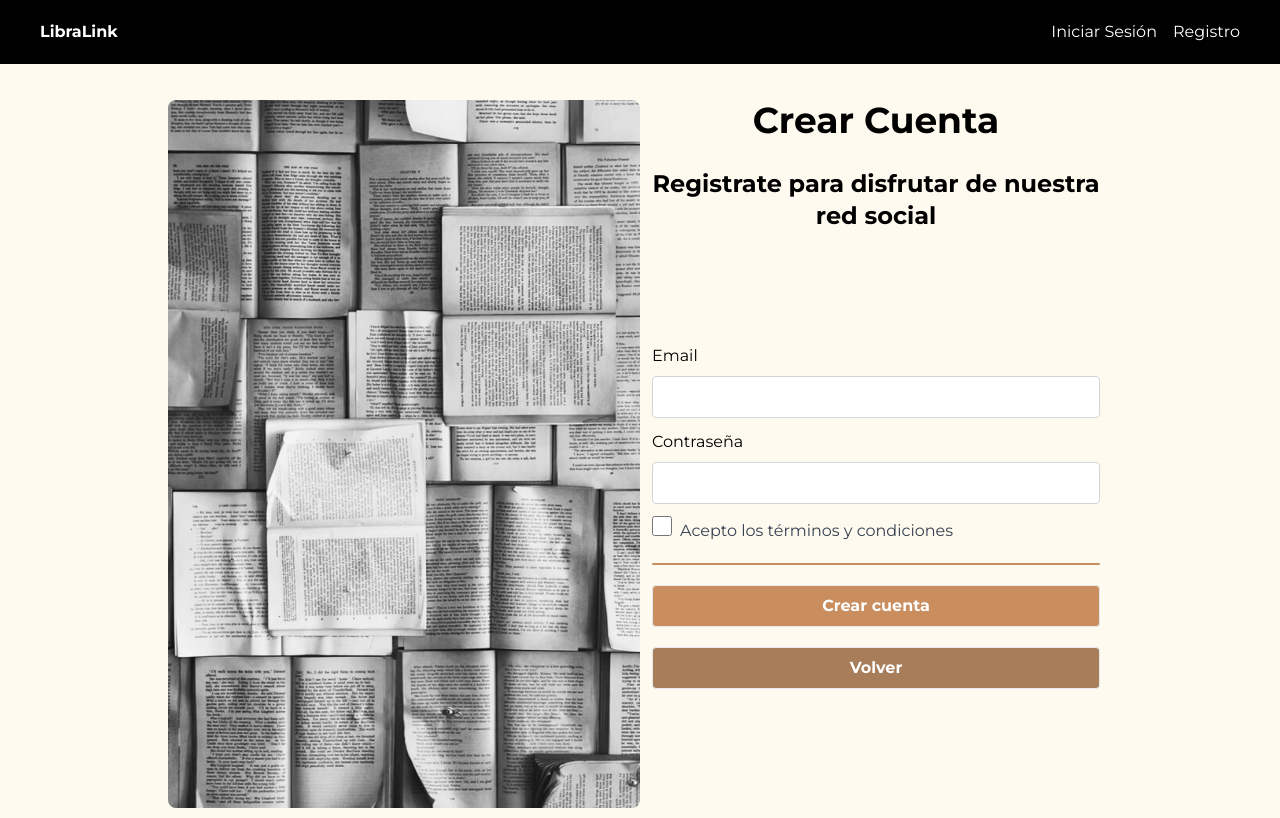
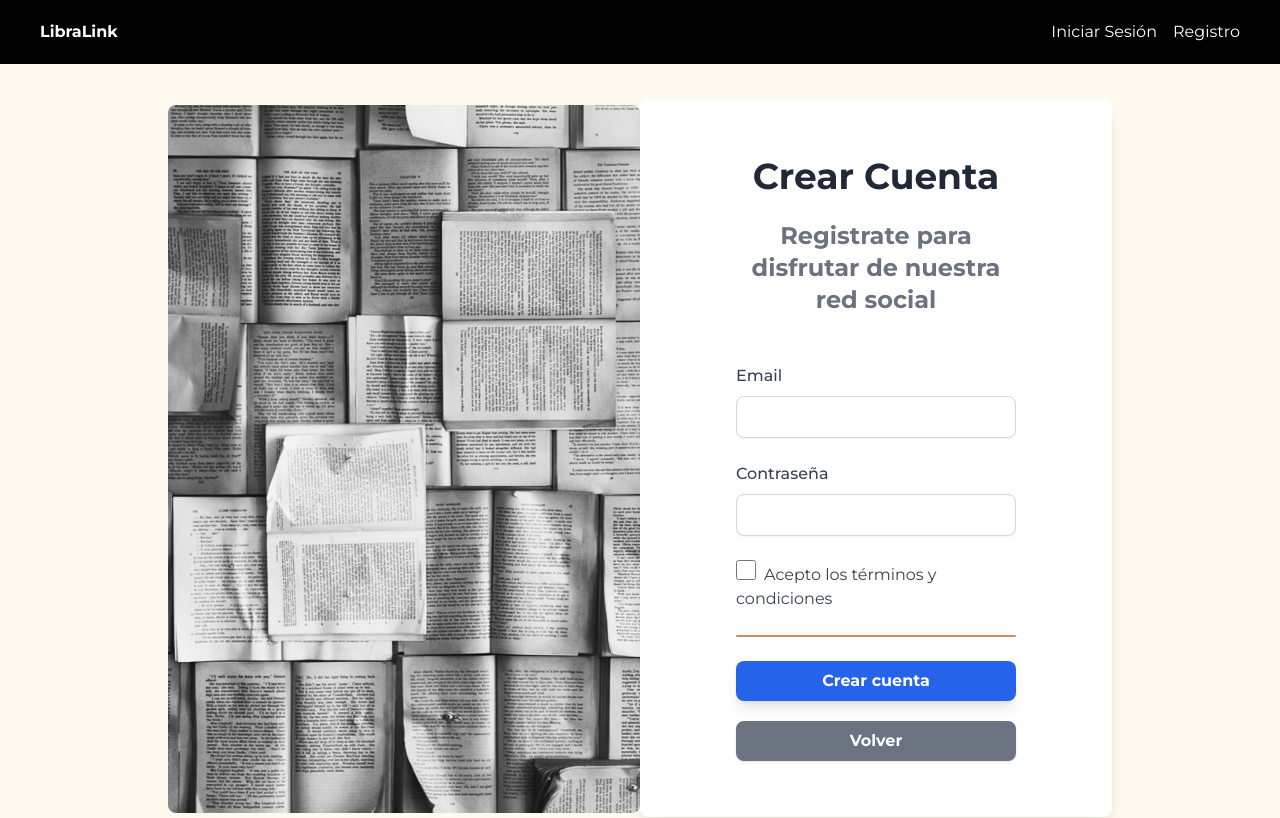
Before and after one commit to mArchilli/social-network, a Vue app: page /#/registro in a window 1280 px wide. Shown: the top 818 px of the page. Built offline with nearby package versions, Linux system fonts and the light colour scheme; no server answers.

Commit message:
cambios en estilos

```diff
--- a/package.json
+++ b/package.json
@@ -9,6 +9,7 @@
     "preview": "vite preview"
   },
   "dependencies": {
+    "@tailwindcss/line-clamp": "^0.4.4",
     "firebase": "^10.12.0",
     "vue": "^3.4.21",
     "vue-router": "^4.3.2"
--- a/src/App.vue
+++ b/src/App.vue
@@ -101,8 +101,8 @@ export default {
       <router-view />
     </main>
 
-    <footer class="flex items-center justify-center text-white h-footer bg-slate-900">
-      <p>Copiright &copy; LibraLink 2024</p>
+    <footer class="flex items-center justify-center text-white h-footer bg-black">
+      <p>Copyright &copy; LibraLink 2024</p>
     </footer>
 
   </div>
--- a/src/components/LinkUser.vue
+++ b/src/components/LinkUser.vue
@@ -1,6 +1,6 @@
 <template>
   <button
-    class="mb-4 text-[#ca8e5e] hover:underline hover:text-[#a87049] transition duration-200 ease-in-out focus:outline-none"
+    class="text-[#ca8e5e] hover:underline hover:text-[#a87049] transition duration-200 ease-in-out focus:outline-none"
   >
     <slot></slot>
   </button>
--- a/src/components/Skeleton.vue
+++ b/src/components/Skeleton.vue
@@ -5,20 +5,38 @@ export default {
 </script>
 
 <template>
-    <div role="status" class="space-y-8 animate-pulse md:space-y-0 md:space-x-8 rtl:space-x-reverse md:flex md:items-center">
-      <div class="w-full">
-        <div class="h-2.5 bg-beige-dark rounded-full dark:bg-gray-700 max-w-[520px] mb-2.5"></div>
-        <div class="h-2 bg-beige-dark rounded-full dark:bg-gray-700 max-w-[480px] mb-2.5"></div>
-        <div class="h-2 bg-beige-dark rounded-full dark:bg-gray-700 max-w-[580px] mb-2.5"></div>
-        <div class="h-2 bg-beige-dark rounded-full dark:bg-gray-700 max-w-[460px] mb-2.5"></div>
-        <div class="h-2 bg-beige-dark rounded-full dark:bg-gray-700 max-w-[470px]"></div>
+  <div role="status" class="space-y-8 flex flex-col justify-center animate-pulse">
+
+    <!-- Skeleton para el Post -->
+    <div class="max-w-[470px] w-full border rounded-lg overflow-hidden shadow-lg mx-auto">
+
+      <!-- Imagen del Post -->
+      <div class="relative">
+        <div class="w-full h-80 bg-beige-dark rounded-t-lg"></div>
       </div>
-      <div class="flex items-center justify-center w-full h-48 bg-beige-dark rounded sm:w-96 dark:bg-gray-700">
-        <svg class="w-10 h-10 text-gray-200 dark:text-gray-600" aria-hidden="true" xmlns="http://www.w3.org/2000/svg" fill="currentColor" viewBox="0 0 20 18">
-          <path d="M18 0H2a2 2 0 0 0-2 2v14a2 2 0 0 0 2 2h16a2 2 0 0 0 2-2V2a2 2 0 0 0-2-2Zm-5.5 4a1.5 1.5 0 1 1 0 3 1.5 1.5 0 0 1 0-3Zm4.376 10.481A1 1 0 0 1 16 15H4a1 1 0 0 1-.895-1.447l3.5-7A1 1 0 0 1 7.468 6a.965.965 0 0 1 .9.5l2.775 4.757 1.546-1.887a1 1 0 0 1 1.618.1l2.541 4a1 1 0 0 1 .028 1.011Z"/>
-        </svg>
+
+      <!-- Contenido del Post -->
+      <div class="p-6 flex flex-col">
+        <!-- Header: Título y Usuario -->
+        <div class="mb-4">
+          <div class="h-4 bg-beige-dark rounded-full dark:bg-gray-700 max-w-[300px] mb-2"></div> <!-- Título -->
+          <div class="flex items-center text-gray-500 text-sm">
+            <div class="h-3 bg-beige-dark rounded-full dark:bg-gray-700 max-w-[150px] mb-1 mr-2"></div> <!-- Usuario -->
+            <span class="text-gray-400">•</span>
+            <div class="h-3 bg-beige-dark rounded-full dark:bg-gray-700 max-w-[100px] mb-1 ml-2"></div> <!-- Fecha -->
           </div>
-      <span class="sr-only">Loading...</span>
+        </div>
+
+        <!-- Contenido del Post -->
+        <div class="h-2.5 bg-beige-dark rounded-full dark:bg-gray-700 max-w-[460px] mb-3"></div> <!-- Contenido -->
+        <div class="h-2.5 bg-beige-dark rounded-full dark:bg-gray-700 max-w-[470px] mb-3"></div> <!-- Contenido -->
+        <div class="h-2.5 bg-beige-dark rounded-full dark:bg-gray-700 max-w-[480px] mb-3"></div> <!-- Contenido -->
+
+        <!-- Botón "Ver más" -->
+        <div class="h-10 bg-beige-dark rounded-full dark:bg-gray-700 max-w-[150px] mt-4"></div>
+      </div>
+    </div>
+
   </div>
 </template>
 
--- a/src/pages/Login.vue
+++ b/src/pages/Login.vue
@@ -50,7 +50,7 @@ export default {
     </div>
 
     <!-- Sección de Login -->
-    <div class="w-full lg:w-1/2 px-6 md:px-12 lg:px-24 py-10 md:py-16 lg:py-24 flex flex-col justify-center bg-white shadow-lg rounded-lg lg:mb-0 mb-6">
+    <div class="w-full lg:w-1/2 px-6 md:px-12 lg:px-24 py-10 md:py-24 flex flex-col justify-center bg-white shadow-lg rounded-lg lg:mb-0 mb-6">
       <MainH1 class="text-center text-3xl font-bold text-gray-800">Iniciar sesión</MainH1>
       <MainH2 class="text-center mt-2 text-gray-500">Bienvenido a LibraLink</MainH2>
 
@@ -86,7 +86,7 @@ export default {
         </Button>
 
         <router-link to="/registro">
-          <ButtonSecondary class="w-full py-2 mt-5 bg-gray-100 text-black rounded-lg shadow hover:bg-gray-200 transition duration-200">
+          <ButtonSecondary class="w-full py-2 mt-5 bg-gray-500 text-black rounded-lg shadow hover:bg-gray-200 transition duration-200">
             Registrarse
           </ButtonSecondary>
         </router-link>
--- a/src/pages/Posts.vue
+++ b/src/pages/Posts.vue
@@ -87,17 +87,17 @@ export default {
 
 <template>
   <div>
-    <div class="flex flex-col mb-10 sm:flex-row">
+    <div class="flex flex-col sm:flex-row">
       <div class="w-full sm:w-3/4">
-        <MainH1>Feed</MainH1>
+        <MainH1>Inicio</MainH1>
       </div>
       <div class="w-full sm:w-1/4">
-        <Button class="mb-4"><router-link to="/crear-post">Crear nuevo post</router-link></Button>
+        <Button><router-link to="/crear-post">Crear nuevo post</router-link></Button>
       </div>
     </div>
 
     <div class="w-full mb-10">
-        <Divider></Divider>
+      <Divider></Divider>
     </div>
 
     <!-- Mostrar mensaje de éxito si existe -->
@@ -106,42 +106,68 @@ export default {
     </div>
 
     <div v-if="loading">
-      <div v-for="post in 5" :key="post.id" class="mb-8">
+      <div v-for="n in 3" :key="n" class="mb-8">
         <Skeleton></Skeleton>
       </div>
     </div>
 
-    <div v-else>
-      <div v-for="post in truncatedPosts" :key="post.id">
-        <div class="flex flex-col mb-10 md:flex-row">
-          <div class="w-full md:w-2/4">
-            <MainH2>{{ post.title }}</MainH2>
-            <LinkUser @click="verUsuario(post.user_id)"> {{ post.email }}</LinkUser>
-            <p class="mr-2">{{ post.content }}</p>
+    <!-- Mostrar los posts si ya están cargados -->
+    <div v-else-if="posts.length > 0">
+      <div class="grid grid-cols-1 sm:grid-cols-2 gap-8">
+        <div
+          v-for="post in posts"
+          :key="post.id"
+          class="max-w-[470px] w-full border rounded-lg overflow-hidden shadow-lg hover:shadow-xl transition-shadow duration-200 mx-auto"
+        >
+          <!-- Imagen del Post -->
+          <div class="relative">
+            <img
+              v-if="post.image_url"
+              :src="post.image_url"
+              :alt="post.title"
+              class="w-full h-80 object-cover rounded-t-lg transition-transform duration-200 transform hover:scale-105"
+            >
+          </div>
 
-            <!-- Contenedor de la imagen para dispositivos móviles -->
-            <div class="image-container md:hidden">
-              <img v-if="post.image_url" class="rounded w-full my-5" :alt="post.title" :src="post.image_url">
+          <!-- Contenido del Post -->
+          <div class="p-6 flex flex-col">
+            <!-- Título y Datos del Usuario -->
+            <div class="mb-4">
+              <MainH2 class="text-2xl font-bold mb-1">{{ post.title }}</MainH2>
+              <div class="flex items-center text-gray-500 text-sm">
+                <LinkUser @click="verUsuario(post.user_id)" class="mr-2 hover:underline">
+                  {{ post.email }}
+                </LinkUser>
+                <span class="text-gray-400">•</span>
+                <span class="ml-2">{{ formatDate(post.created_at) }}</span>
+              </div>
             </div>
 
-            <Button @click="verPost(post.id)" class="w-full md:mt-36 md:w-1/4">Ver más</Button>
-            <div class="mt-3">
-              <p class="text-gray-600">{{ formatDate(post.created_at) }}</p>
+            <!-- Texto del Post -->
+            <p class="text-gray-700 mb-6 leading-relaxed line-clamp-3">
+              {{ (post.content) }}
+            </p>
+
+            <!-- Botón para ver más -->
+            <div class="mt-auto">
+              <Button @click="verPost(post.id)" class="w-full text-white transition-transform duration-200 transform hover:scale-105">
+                Ver más
+              </Button>
             </div>
           </div>
-          <div class="hidden w-full md:w-2/4 md:block">
-            <!-- Renderizar imagen solo en dispositivos de pantalla grande -->
-            <img v-if="post.image_url" class="rounded h-72" :alt="post.title" :src="post.image_url">
-          </div>
-        </div>
-
-        <div class="w-full mb-10">
-            <Divider></Divider>
         </div>
       </div>
     </div>
+
+    <!-- Mensaje si no hay posts -->
+    <div v-else>
+      <p class="py-4">No tienes posteos aún.</p>
+      <Button><router-link to="/crear-post">Crear nuevo post</router-link></Button>
+    </div>
   </div>
 </template>
+
+
 
 <style scoped>
 .success-message {
--- a/src/pages/Profile.vue
+++ b/src/pages/Profile.vue
@@ -6,6 +6,7 @@ import Skeleton from '../components/Skeleton.vue';
 import LinkUser from '../components/LinkUser.vue';
 import { getPostsByUser } from '../services/post';
 import { getAuth, onAuthStateChanged } from "firebase/auth";
+import Divider from '../components/Divider.vue';
 
 export default {
   name: 'Profile',
@@ -90,9 +91,13 @@ export default {
       </div>
     </div>
 
+    <div class="w-full mb-10">
+      <Divider></Divider>
+    </div>
+
     <!-- Carga de posts -->
     <div v-if="loading">
-      <div v-for="post in 3" :key="post.id" class="mb-8">
+      <div v-for="n in 3" :key="n" class="mb-8">
         <Skeleton></Skeleton>
       </div>
     </div>
@@ -106,26 +111,44 @@ export default {
 
         <!-- Lista de posteos -->
         <MainH2 class="mt-10">Mis posteos</MainH2>
-        <div v-for="post in posts" :key="post.id">
-          <div class="flex flex-col mb-10 md:flex-row">
-            <div class="w-full md:w-2/4">
-              <MainH2>{{ post.title }}</MainH2>
-              <LinkUser @click="verUsuario(post.user_id)"> {{ post.email }}</LinkUser>
-              <p class="mx-2">{{ truncateContent(post.content) }}</p>
+        <div class="grid grid-cols-1 sm:grid-cols-2 gap-8">
+          <div v-for="post in posts" :key="post.id" class="max-w-[470px] w-full border rounded-lg overflow-hidden shadow-lg hover:shadow-xl transition-shadow duration-200 mx-auto">
 
-              <!-- Contenedor de la imagen para dispositivos móviles -->
-              <div class="image-container md:hidden">
-                <img v-if="post.image_url" class="rounded w-full my-5" :alt="post.title" :src="post.image_url">
+            <!-- Post Image -->
+            <div class="relative">
+              <img
+                v-if="post.image_url"
+                :src="post.image_url"
+                :alt="post.title"
+                class="w-full h-80 object-cover rounded-t-lg transition-transform duration-200 transform hover:scale-105"
+              >
+            </div>
+
+            <!-- Post Content -->
+            <div class="p-6 flex flex-col">
+              <!-- Header: Title and User Information -->
+              <div class="mb-4">
+                <MainH2 class="text-2xl font-bold mb-1">{{ post.title }}</MainH2>
+                <div class="flex items-center text-gray-500 text-sm">
+                  <LinkUser @click="verUsuario(post.user_id)" class="mr-2 hover:underline">
+                    {{ post.email }}
+                  </LinkUser>
+                  <span class="text-gray-400">•</span>
+                  <span class="ml-2">{{ formatDate(post.created_at) }}</span>
+                </div>
               </div>
 
-              <Button @click="verPost(post.id)" class="w-full md:mt-36 md:w-1/4">Ver más</Button>
-              <div class="mt-3">
-                <p class="text-gray-600">{{ formatDate(post.created_at) }}</p>
+              <!-- Post Content Text -->
+              <p class="text-gray-700 mb-6 leading-relaxed">
+                {{ truncateContent(post.content) }}
+              </p>
+
+              <!-- Footer with Button -->
+              <div class="mt-auto">
+                <Button @click="verPost(post.id)" class="w-full text-white transition-transform duration-200 transform hover:scale-105">
+                  Ver más
+                </Button>
               </div>
-            </div>
-            <div class="hidden w-full md:w-2/4 md:block">
-              <!-- Renderizar imagen solo en dispositivos de pantalla grande -->
-              <img v-if="post.image_url" class="rounded h-72" :alt="post.title" :src="post.image_url">
             </div>
           </div>
         </div>
@@ -139,6 +162,8 @@ export default {
     </div>
   </div>
 </template>
+
+
 
 <style scoped>
 .success-message {
--- a/src/pages/Register.vue
+++ b/src/pages/Register.vue
@@ -44,41 +44,55 @@ export default {
 </script>
 
 <template>
-  <div class="md:flex">
-    <div class="hidden md:block md:w-1/2">
-      <img :src="imagenSrc" class="w-full rounded-lg" alt="Imagen de LibraLink Logeo">
+  <div class="flex flex-col md:flex-row items-center">
+    <!-- Imagen de fondo solo visible en Desktop -->
+    <div class="hidden lg:block lg:w-1/2 h-full">
+      <img :src="imagenSrc" class="w-full h-full object-cover rounded-lg" alt="Imagen de LibraLink Registro">
     </div>
 
-    <div class="md:w-1/2 flex flex-col justify-stretch px-3">
-      <MainH1 class="text-center">Crear Cuenta</MainH1>
-      <MainH2 class="text-center mt-3">Registrate para disfrutar de nuestra red social</MainH2>
-      <form action="#" class="md:pt-24" @submit.prevent="handleSubmit">
-        <div class="mb-3">
-          <label for="email" class="block mb-2">Email</label>
-          <input type="email" id="email" class="w-full p-2 border border-gray-300 rounded disabled:bg-gray-100"
-            :disabled="loading" v-model="user.email">
+    <!-- Sección de Registro -->
+    <div class="w-full lg:w-1/2 px-6 md:px-12 lg:px-24 py-10 md:py-14 flex flex-col justify-center bg-white shadow-lg rounded-lg lg:mb-0 mb-6">
+      <MainH1 class="text-center text-3xl font-bold text-gray-800">Crear Cuenta</MainH1>
+      <MainH2 class="text-center mt-2 text-gray-500">Registrate para disfrutar de nuestra red social</MainH2>
+
+      <form action="#" class="mt-8 space-y-6" @submit.prevent="handleSubmit">
+        <div class="mb-5">
+          <label for="email" class="block mb-2 text-gray-700 font-medium">Email</label>
+          <input
+            type="email"
+            id="email"
+            class="w-full px-4 py-2 border border-gray-300 rounded-lg focus:outline-none focus:ring-2 focus:ring-blue-500 disabled:bg-gray-100 shadow-sm"
+            v-model="user.email"
+            :disabled="loading">
         </div>
 
-        <div class="mb-3">
-          <label for="password" class="block mb-2">Contraseña</label>
-          <input type="password" id="password" class="w-full p-2 border border-gray-300 rounded disabled:bg-gray-100"
-            :disabled="loading" v-model="user.password">
-          <!-- Mostrar mensaje de error debajo del campo de contraseña -->
-          <div v-if="errorMessage" class="error-message mt-2 text-red-600">
-            {{ errorMessage }}
-          </div>
+        <div class="mb-5">
+          <label for="password" class="block mb-2 text-gray-700 font-medium">Contraseña</label>
+          <input
+            type="password"
+            id="password"
+            class="w-full px-4 py-2 border border-gray-300 rounded-lg focus:outline-none focus:ring-2 focus:ring-blue-500 disabled:bg-gray-100 shadow-sm"
+            v-model="user.password"
+            :disabled="loading">
         </div>
 
-        <div class="mb-3">
+        <div class="mb-5">
           <input id="terms" type="checkbox" class="form-checkbox h-5 w-5" required/>
           <label for="terms" class="ml-2 text-gray-700">Acepto los términos y condiciones</label>
         </div>
 
-        <Divider></Divider>
+        <Divider />
 
-        <Button type="submit" class="w-full border mt-5" :isProcessing="loading">Crear cuenta</Button>
+        <div v-if="errorMessage" class="text-center text-red-600 mb-4">
+          {{ errorMessage }}
+        </div>
+
+        <Button type="submit" class="w-full py-2 mt-5 bg-blue-600 text-white rounded-lg shadow-lg hover:bg-blue-700 focus:ring-2 focus:ring-blue-500 transition duration-200" :isProcessing="loading">
+          Crear cuenta
+        </Button>
+
         <router-link to="/iniciar-sesion">
-          <ButtonSecondary class="w-full border mt-5">
+          <ButtonSecondary class="w-full py-2 mt-5 bg-gray-500 text-black rounded-lg shadow hover:bg-gray-200 transition duration-200">
             Volver
           </ButtonSecondary>
         </router-link>
@@ -87,6 +101,7 @@ export default {
   </div>
 </template>
 
+
 <style scoped>
 .error-message {
   color: red;
--- a/tailwind.config.js
+++ b/tailwind.config.js
@@ -14,5 +14,6 @@ export default {
       }
     },
   },
-  plugins: [],
+  plugins: [
+  ],
 }
```
Also changed, not shown: 1 other file (tests, documents, lock files or other folders). Lines whose indentation alone changed are shown as unchanged.
